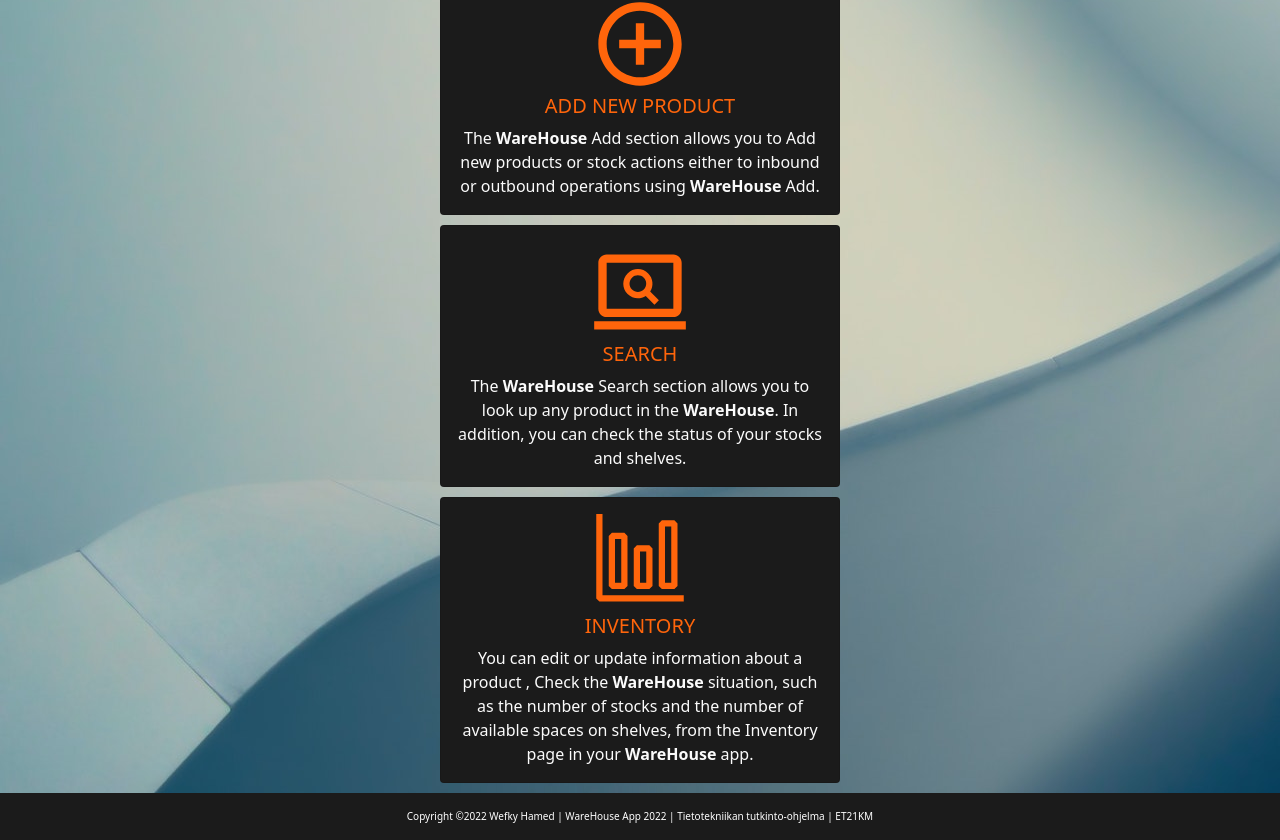
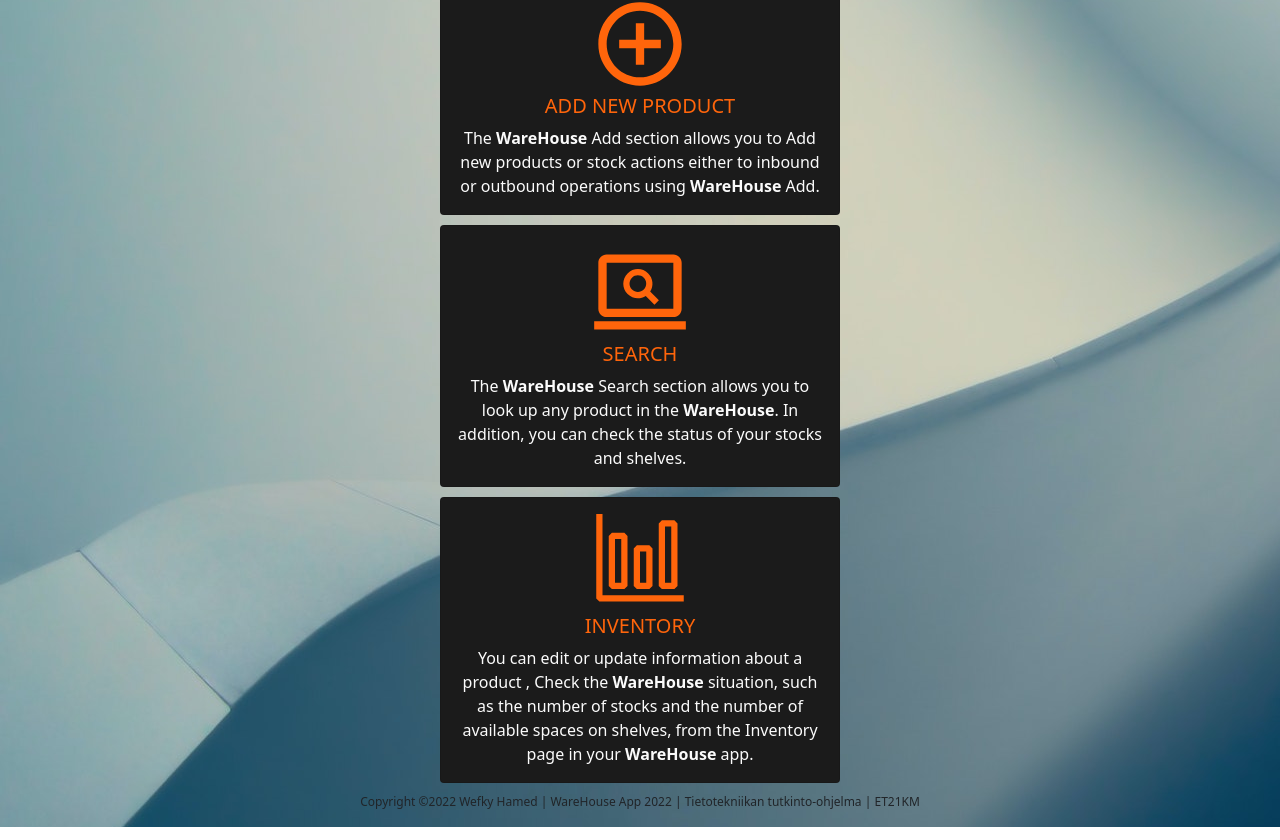
Before and after one commit to Wiiifiii/WareHouseApp2022, a React (Create React App) app: page / in a window 1280 px wide. Shown: the part 318-1158 px from the top of the page. Built offline with nearby package versions, Linux system fonts and the light colour scheme.

Commit message:
some css

```diff
--- a/db.json
+++ b/db.json
@@ -19,7 +19,7 @@
       "action": "In",
       "actionDate": "2022-05-05T20:26:00.936Z",
       "img": "https://images.puma.com/image/upload/f_auto,q_auto,b_rgb:fafafa,w_2000,h_2000/global/106477/04/sv01/fnd/EEA/fmt/png/ULTRA-1.3-FG/AG-Football-Boots",
-      "quantity": "99",
+      "quantity": "39",
       "id": 44
     },
     {
@@ -417,17 +417,6 @@
       "actionDate": "2022-05-09T18:59:06.192Z",
       "quantity": "80",
       "id": 83
-    },
-    {
-      "img": "",
-      "name": "1",
-      "categorie": "2",
-      "productnumber": "3",
-      "shelfid": "T-01",
-      "action": "In",
-      "actionDate": "2022-05-11T02:22:42.080Z",
-      "quantity": "57",
-      "id": 84
     }
   ]
 }
--- a/src/Components/InfoItem.js
+++ b/src/Components/InfoItem.js
@@ -94,6 +94,9 @@ function ItemInfo() {
 
   return (
     <div>
+      <div>
+
+
       {isLoading && (
 
       <div
@@ -145,6 +148,7 @@ function ItemInfo() {
           </div>
         </Card.Body>
       </Card>
+      </div>
     </div>
   );
 }
--- a/src/index.css
+++ b/src/index.css
@@ -71,14 +71,13 @@ float: none; /* Added */
 }
 
 .footer {
-  color: white;
-  background-color: #1b1b1b;
-  position: relative;
-  padding-top: 1rem;
-  bottom: 0;
-  width: 100%;
-  font-size: x-small;
-  margin: auto;
+
+    text-align: center;
+    font-size: 0.75em;
+    bottom:0;
+    width: 100%;
+    height: 30px;
+    position: relative;
 
 }
 .modal{
```
